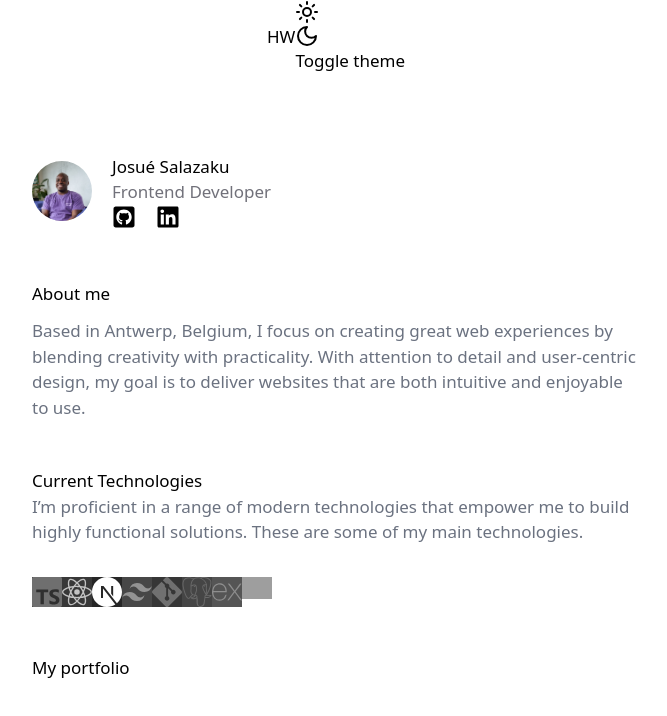
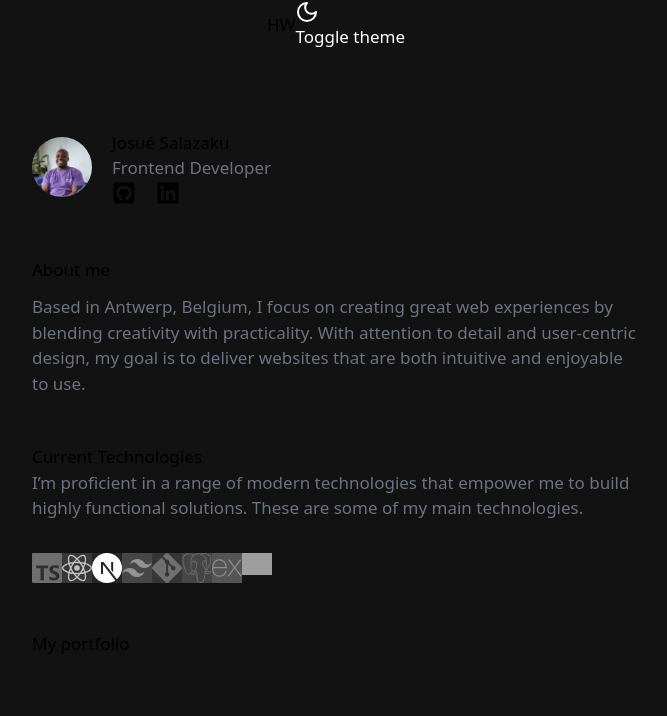
Before and after one commit to JosueSalazaku/portfolio-page, a Next.js app: page / in a window 1280 px wide. Both pictures are taken after a click on the button "Toggle theme". Shown: the top 716 px of the page, without its empty margins (304-971 px from the left). Built offline with nearby package versions, Linux system fonts and the light colour scheme; grey boxes are pictures that could not be loaded.

Commit message:
Rerfactor dark mode button Icon change

```diff
--- a/src/Components/CurrentTech.tsx
+++ b/src/Components/CurrentTech.tsx
@@ -53,7 +53,7 @@ function CurrentTech() {
                 alt="Current tech Logo"
                 width={30}
                 height={40}
-                className=" transition-all duration-300"
+                className=" transition-all duration-140"
                 style={{
                   filter: "grayscale(100%)",
                 }}
--- a/src/Components/ModeToggle.tsx
+++ b/src/Components/ModeToggle.tsx
@@ -1,21 +1,30 @@
-"use client"
-import * as React from "react"
-import { Moon, Sun } from "lucide-react"
-import { useTheme } from "next-themes"
-import { Button } from "@/Components/ui/button"
+"use client";
+import * as React from "react";
+import { Moon, Sun } from "lucide-react";
+import { useTheme } from "next-themes";
+import { Button } from "@/Components/ui/button";
 
 export function ModeToggle() {
-    const { theme, setTheme } = useTheme()
+    const { theme, setTheme } = useTheme();
+    const [mounted, setMounted] = React.useState(false);
 
+    React.useEffect(() => {
+        setMounted(true);
+    }, []);
+
+    if (!mounted) return null;
     const toggleTheme = () => {
-        setTheme(theme === "light" ? "dark" : "light")
-    }
+        setTheme(theme === "light" ? "dark" : "light");
+    };
 
     return (
         <Button variant="outline" size="icon" onClick={toggleTheme}>
-            <Sun className="h-[1.2rem] w-[1.2rem] rotate-0 scale-100 transition-all duration-300 dark:-rotate-90 dark:scale-0 text-black" />
-            <Moon className="absolute h-[1.2rem] w-[1.2rem] rotate-90 scale-0 transition-all duration-300 text-black dark:text-white dark:rotate-0 dark:scale-100" />
+            {theme === "light" ? (
+                <Sun className="h-[1.2rem] w-[1.2rem] transition-all duration-300 text-black" />
+            ) : (
+                <Moon className="h-[1.2rem] w-[1.2rem] transition-all duration-300 text-white" />
+            )}
             <span className="sr-only">Toggle theme</span>
         </Button>
-    )
+    );
 }
--- a/src/Components/ThemeProvider.tsx
+++ b/src/Components/ThemeProvider.tsx
@@ -1,8 +1,18 @@
 "use client"
-
+import './../../src/app/globals.css'
 import { ThemeProvider as NextThemesProvider } from "next-themes"
+import { useState, useEffect } from "react"
 import { type ThemeProviderProps } from "next-themes/dist/types"
 
 export function ThemeProvider({ children, ...props }: ThemeProviderProps) {
+  const [mounted, setMounted] = useState(false)
+
+
+  useEffect(() => {
+    setMounted(true)
+  }, [])
+
+  if (!mounted) return null
+
   return <NextThemesProvider {...props}>{children}</NextThemesProvider>
 }
--- a/src/app/layout.tsx
+++ b/src/app/layout.tsx
@@ -14,11 +14,11 @@ export default function RootLayout({
   children: React.ReactNode;
 }>) {
   return (
-    <html lang="en" >
-      <body className="bg-white dark:bg-black mx-auto h-screen max-w-screen-sm font-roboto text-[17px] mb-14 w-full flex-1 px-4 pb-8">
+    <html lang="en">
+      <body className="mx-auto h-screen max-w-screen-sm font-roboto text-[17px] mb-14 w-full flex-1 px-4 pb-8 dark:bg-black dark:text-white">
         <ThemeProvider
           attribute="class"
-            defaultTheme="system"
+          defaultTheme="light"
           enableSystem
           disableTransitionOnChange
         >
--- a/src/app/page.tsx
+++ b/src/app/page.tsx
@@ -18,10 +18,10 @@ export default function Home() {
             height={60}
           />
           <div>
-            <p className="font-medium text-black dark:text-white">
+            <p className="font-medium text-black">
               Josué Salazaku
             </p>
-            <p className="text-zinc-500 dark:text-zinc-400">
+            <p className="text-zinc-500">
               Frontend Developer
             </p>
             <div className="flex flex-row gap-5">
```
Lines whose indentation alone changed are shown as unchanged.
